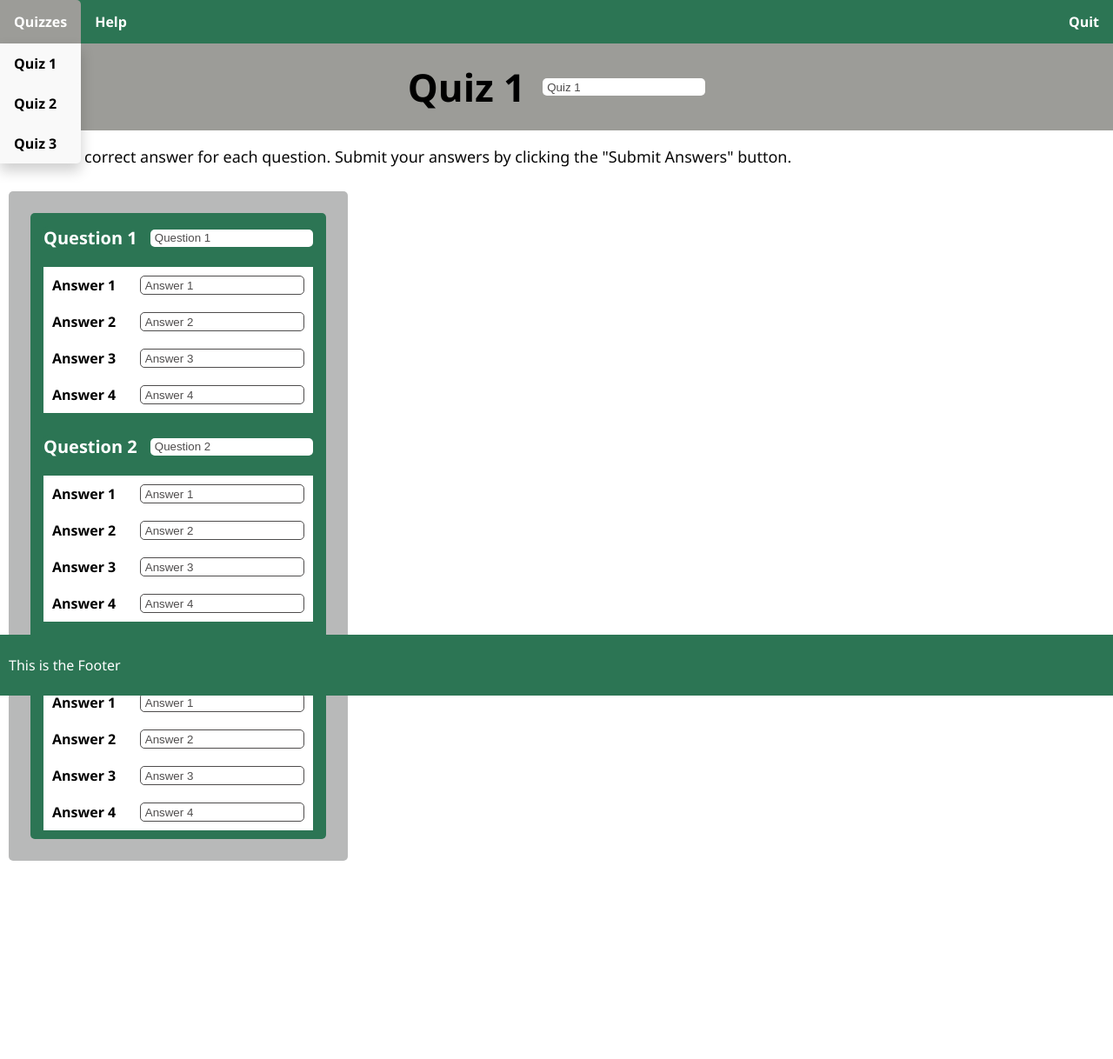
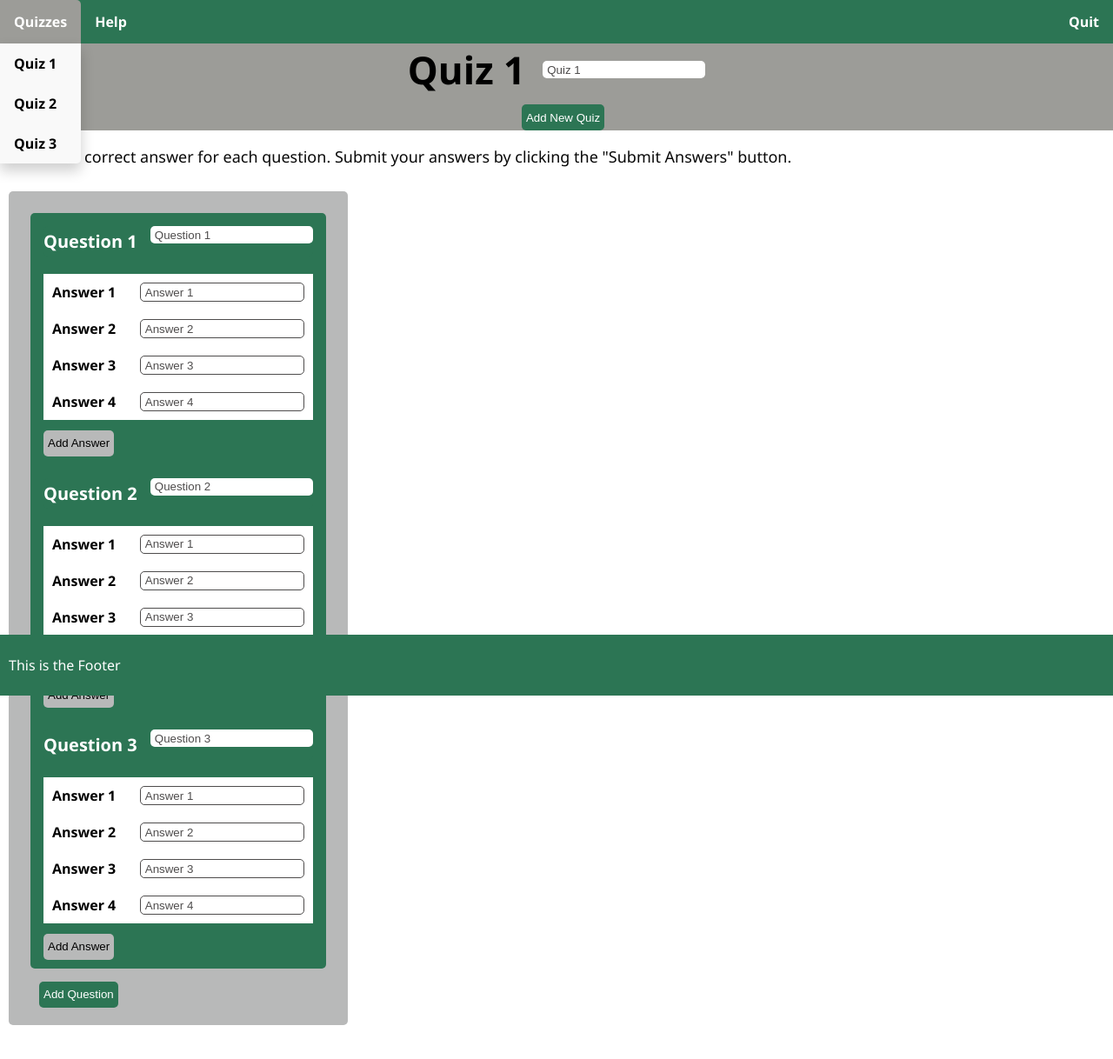
Before and after one commit to btaskinen/FullStackKoulutus2022, a React (Create React App) app in the folder quiz-page/: page / in a window 1280 px wide. Shown: the top 1218 px of the page at 87% size. Before the commit the page ends 1090 px from the top, so only its background shows below. Built offline with nearby package versions, Linux system fonts and the light colour scheme.

Commit message:
adding of quiz, questin and answer implemented

```diff
--- a/quiz-page/public/index.html
+++ b/quiz-page/public/index.html
@@ -24,7 +24,7 @@
       work correctly both with client-side routing and a non-root public URL.
       Learn how to configure a non-root public URL by running `npm run build`.
     -->
-    <title>React App</title>
+    <title>Quiz App</title>
   </head>
   <body>
     <noscript>You need to enable JavaScript to run this app.</noscript>
--- a/quiz-page/src/App.css
+++ b/quiz-page/src/App.css
@@ -188,6 +188,18 @@ body {
   border-radius: 5px;
 }
 
+.add-quiz-button {
+  background-color: rgb(44, 117, 84);
+  height: 30px;
+  border-radius: 5px;
+  border: none;
+  padding: 5px;
+  margin-left: 15px;
+  margin-top: 10px;
+  color: white;
+  border: none;
+}
+
 .question-container {
   display: flex;
   align-items: center;
@@ -213,7 +225,20 @@ body {
   border: none;
   padding: 5px;
   margin-left: 15px;
+  margin-bottom: 15px;
   color: rgb(78, 76, 76);
+}
+
+.add-question-button {
+  background-color: rgb(44, 117, 84);
+  height: 30px;
+  border-radius: 5px;
+  border: none;
+  padding: 5px;
+  margin-left: 15px;
+  margin-top: 10px;
+  color: white;
+  border: none;
 }
 
 .answer-container {
@@ -251,6 +276,19 @@ body {
   border: 1px solid rgb(78, 76, 76);
 }
 
+.add-answer-button {
+  align-items: flex-end;
+  background-color: rgb(184, 185, 185);
+  height: 30px;
+  border-radius: 5px;
+  border: none;
+  padding: 5px;
+  margin-left: 15px;
+  margin-bottom: 10px;
+  color: black;
+  border: none;
+}
+
 @keyframes App-logo-spin {
   from {
     transform: rotate(0deg);
--- a/quiz-page/src/App.js
+++ b/quiz-page/src/App.js
@@ -86,9 +86,9 @@ function reducer(state, action) {
     }
     case "QUIZ_CHANGER": {
       let dataCopy = { ...state };
-      console.log(dataCopy.quizData);
-      console.log(action.payload.quizIndex);
-      console.log(action.payload.quizName);
+      // console.log(dataCopy.quizData);
+      // console.log(action.payload.quizIndex);
+      // console.log(action.payload.quizName);
       dataCopy.quizIndex = action.payload.quizIndex;
       console.log(dataCopy);
       return dataCopy;
@@ -96,7 +96,7 @@ function reducer(state, action) {
     case "QUESTION_CHANGER": {
       let { questionText, questionIndex } = action.payload;
       let dataCopy = { ...state };
-      console.log(state.quizData);
+      // console.log(state.quizData);
       dataCopy.quizData.quizzes[dataCopy.quizIndex].questions[
         questionIndex
       ].questionText = questionText;
@@ -110,11 +110,30 @@ function reducer(state, action) {
       ].answers[answerIndex] = answerText;
       return dataCopy;
     }
+    case "ADD_QUIZ": {
+      let dataCopy = { ...state };
+      dataCopy.quizData.quizzes.push({
+        quizIndex: dataCopy.quizData.quizzes.length,
+        quizName: "New Quiz",
+        questions: [],
+      });
+      console.log(dataCopy);
+      return dataCopy;
+    }
     case "ADD_QUESTION": {
       let dataCopy = { ...state };
-      dataCopy.quizData.quizzes[0].questions.push({
+      dataCopy.quizData.quizzes[dataCopy.quizIndex].questions.push({
         questionText: "New Question",
+        answers: [],
       });
+      return dataCopy;
+    }
+    case "ADD_ANSWER": {
+      let { questionIndex } = action.payload;
+      let dataCopy = { ...state };
+      dataCopy.quizData.quizzes[dataCopy.quizIndex].questions[
+        questionIndex
+      ].answers.push("New Answer");
       return dataCopy;
     }
     // case "INITIATE_DATA": {
--- a/quiz-page/src/Questions.js
+++ b/quiz-page/src/Questions.js
@@ -35,6 +35,17 @@ const Questions = (props) => {
                 questionIndex={index}
                 dispatch={props.dispatch}
               />
+              <button
+                className="add-answer-button"
+                onClick={(event) => {
+                  props.dispatch({
+                    type: "ADD_ANSWER",
+                    payload: { questionIndex: index },
+                  });
+                }}
+              >
+                Add Answer
+              </button>
             </div>
           );
         })}
--- a/quiz-page/src/QuizPage.js
+++ b/quiz-page/src/QuizPage.js
@@ -13,6 +13,16 @@ function QuizPage(props) {
           quizIndex={props.quizIndex}
           dispatch={props.dispatch}
         />
+        <button
+          className="add-quiz-button"
+          onClick={(event) => {
+            props.dispatch({
+              type: "ADD_QUIZ",
+            });
+          }}
+        >
+          Add New Quiz
+        </button>
       </header>
       <p className="QuizPage-main">
         Select the correct answer for each question. Submit your answers by
@@ -27,6 +37,16 @@ function QuizPage(props) {
               dispatch={props.dispatch}
             />
           </div>
+          <button
+            className="add-question-button"
+            onClick={(event) => {
+              props.dispatch({
+                type: "ADD_QUESTION",
+              });
+            }}
+          >
+            Add Question
+          </button>
         </div>
       </div>
     </div>
--- a/quiz-page/src/index.js
+++ b/quiz-page/src/index.js
@@ -1,14 +1,14 @@
-import React from 'react';
-import ReactDOM from 'react-dom/client';
-import './index.css';
-import App from './App';
-import reportWebVitals from './reportWebVitals';
+import React from "react";
+import ReactDOM from "react-dom/client";
+import "./index.css";
+import App from "./App";
+import reportWebVitals from "./reportWebVitals";
 
-const root = ReactDOM.createRoot(document.getElementById('root'));
+const root = ReactDOM.createRoot(document.getElementById("root"));
 root.render(
-  <React.StrictMode>
-    <App />
-  </React.StrictMode>
+  // <React.StrictMode>
+  <App />
+  // </React.StrictMode>
 );
 
 // If you want to start measuring performance in your app, pass a function
```
